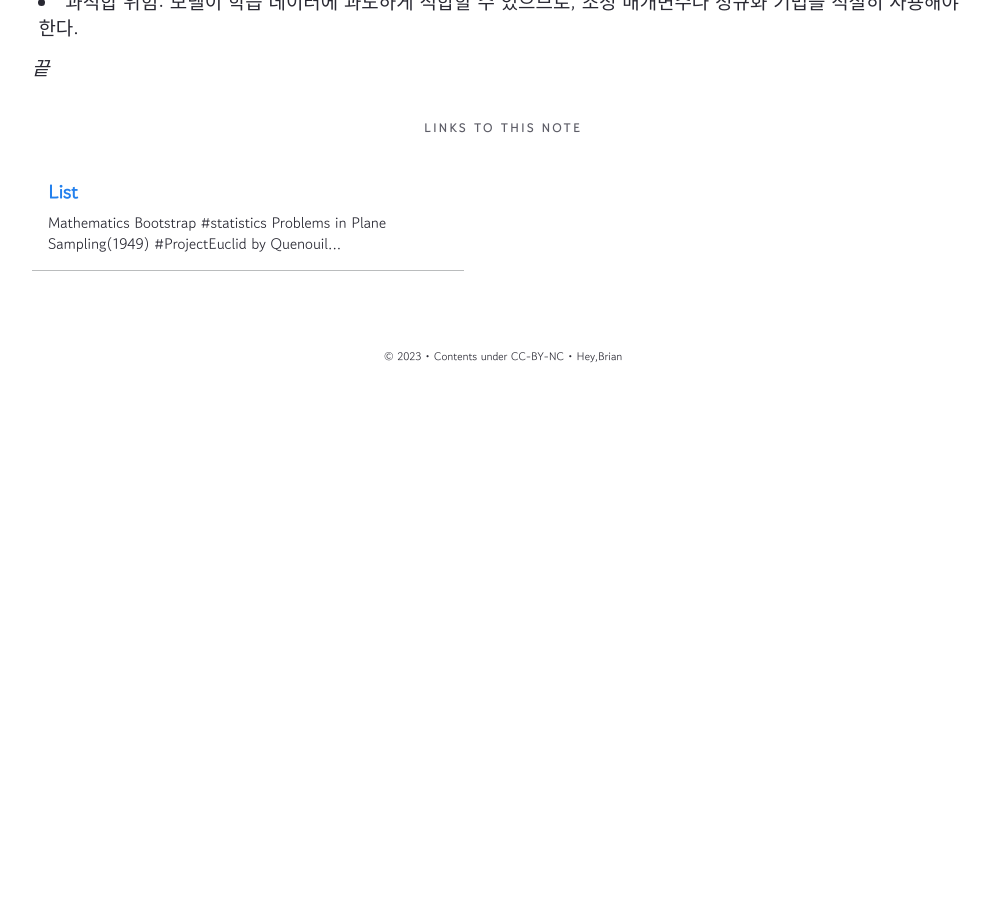
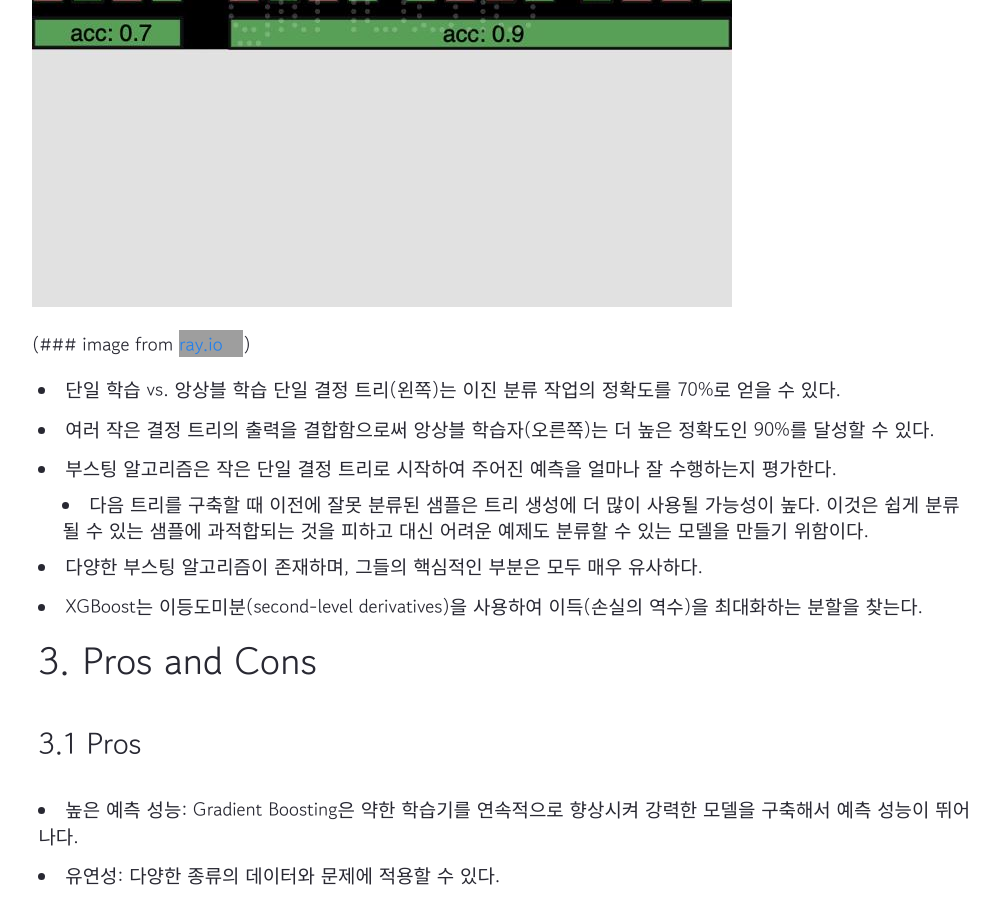
Before and after one commit to hey-brian/hey-brian.github.io, a Jekyll site: the page built from _notes/Public/Gradient Boosting.md, in a window 1280 px wide and 900 px high, scrolled down 2696 px. Shown: the whole window, without its empty margins (137-1136 px from the left). Built offline with Jekyll 4.4.1, drawn with Linux system fonts in a browser that asks for light colours; comment, search, counter and statistics services are not loaded; before the commit the page ends 3101 px from its top, so only the background shows below that; some of the changed text lies outside the part shown; grey boxes are pictures that could not be loaded.

Commit message:
20230827 gradient boosting contents added

```diff
--- a/_notes/Public/Gradient Boosting.md
+++ b/_notes/Public/Gradient Boosting.md
@@ -22,6 +22,9 @@
 
 > 앙상블 학습(ensemble learning)의 한 유형으로, 여러 개의 약한 학습기를 결합하여 강력한 학습기를 구축하는 알고리즘
 
+- XGBoost(eXtreme Gradient Boosting)는 내부적으로 결정 트리를 사용한다.
+- 하나의 큰 결정 트리를 훈련시키는 대신, XGBoost와 다른 관련 알고리즘은 많은 작은 결정 트리를 훈련시킨다.
+	- 직관적으로 생각해보면, 단일 결정 트리가 부정확하고 고분산을 겪을 수 있지만 이러한 약한 학습자들의 출력을 많이 결합하면 실제로 강한 학습자로 이어질 수 있으며 분산이 적어지면서도 더 나은 예측이 가능하다.
 ### 2.2 ⛓️Steps
 1. 초기 모델링: 첫 번째 약한 학습기를 기본 예측값으로 사용한다.
 2. 잔차 계산: 초기 예측값과 실제 값 사이의 잔차(오차)를 계산한다.
@@ -33,8 +36,19 @@
 
 ![](/attachments/Pasted_image_20230602073127_watermarked.jpeg)
 
-(\=\-\= image from [datascience.eu](https://datascience.eu/machine-learning/gradient-boosting-what-you-need-to-know/))
+(### image from [datascience.eu](https://datascience.eu/machine-learning/gradient-boosting-what-you-need-to-know/))
 
+
+![](/attachments/Pasted_image_20230825000430_watermarked.jpeg)
+
+(### image from [ray.io](https://docs.ray.io/en/latest/tune/examples/tune-xgboost.html))
+
+- 단일 학습 vs. 앙상블 학습 단일 결정 트리(왼쪽)는 이진 분류 작업의 정확도를 70%로 얻을 수 있다.
+- 여러 작은 결정 트리의 출력을 결합함으로써 앙상블 학습자(오른쪽)는 더 높은 정확도인 90%를 달성할 수 있다.
+- 부스팅 알고리즘은 작은 단일 결정 트리로 시작하여 주어진 예측을 얼마나 잘 수행하는지 평가한다.
+	- 다음 트리를 구축할 때 이전에 잘못 분류된 샘플은 트리 생성에 더 많이 사용될 가능성이 높다. 이것은 쉽게 분류될 수 있는 샘플에 과적합되는 것을 피하고 대신 어려운 예제도 분류할 수 있는 모델을 만들기 위함이다.
+- 다양한 부스팅 알고리즘이 존재하며, 그들의 핵심적인 부분은 모두 매우 유사하다.
+- XGBoost는 이등도미분(second-level derivatives)을 사용하여 이득(손실의 역수)을 최대화하는 분할을 찾는다.
 # 3. Pros and Cons
 ### 3.1 Pros
 - 높은 예측 성능: Gradient Boosting은 약한 학습기를 연속적으로 향상시켜 강력한 모델을 구축해서 예측 성능이 뛰어나다.
```
Also changed, not shown: attachments/Pasted_image_20230825000430_watermarked.jpeg (added).
